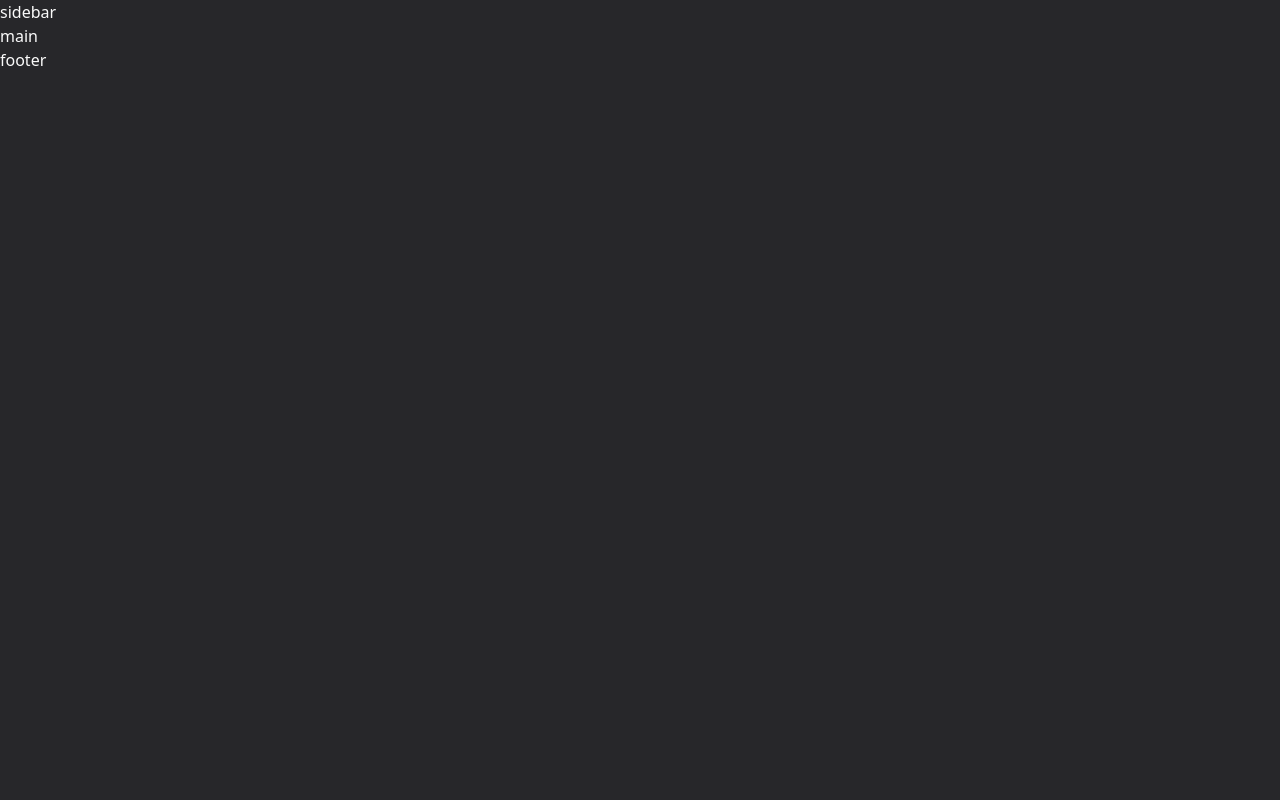
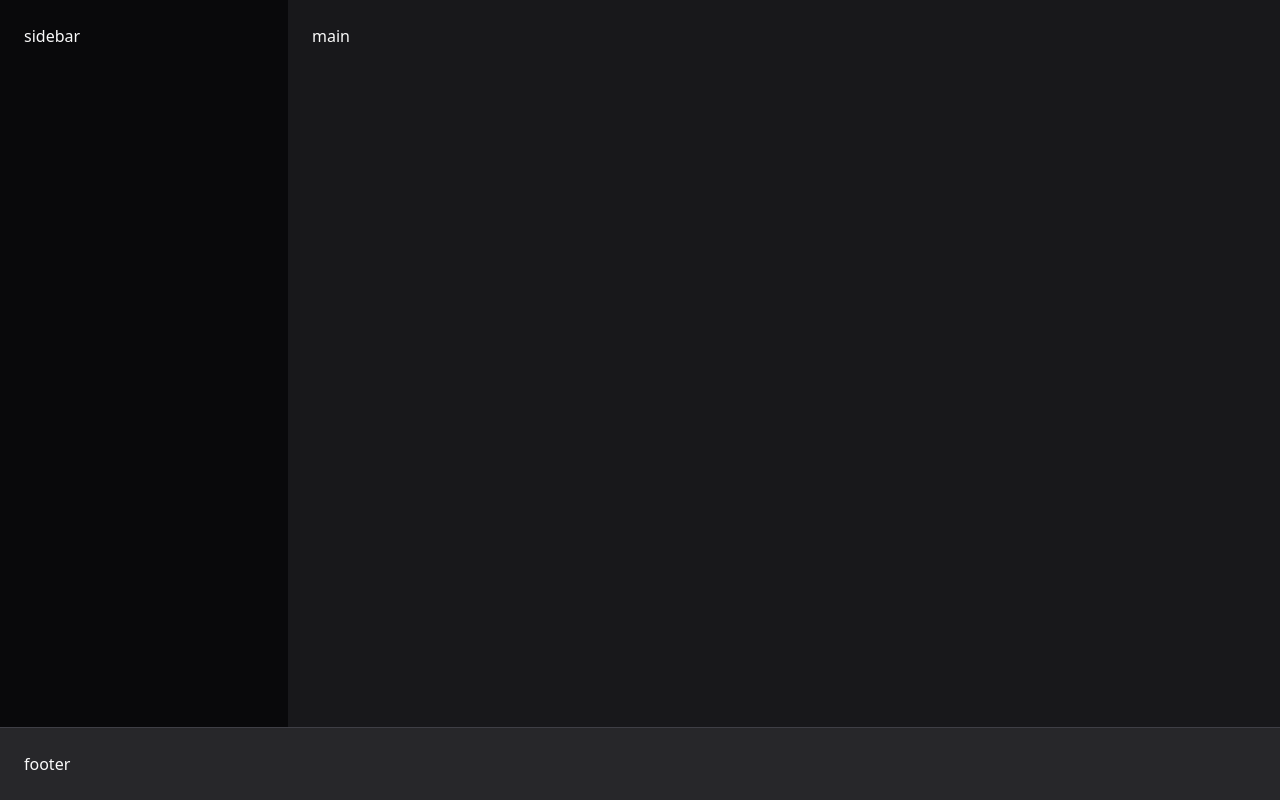
Before and after one commit to guilhermebarrosdev/tailwind-spotify, a Next.js app: page / in a window 1280 px wide. Built offline with nearby package versions, Linux system fonts and the light colour scheme.

Commit message:
:sparkles: Estrutura base do layout definida

```diff
--- a/src/app/layout.tsx
+++ b/src/app/layout.tsx
@@ -12,7 +12,7 @@
 }) {
   return (
     <html lang='pt-br'>
-      <body className='bg-zinc-800 text-zinc-50'>{children}</body>
+      <body className='bg-zinc-900 text-zinc-50'>{children}</body>
     </html>
   );
 }
--- a/src/app/page.tsx
+++ b/src/app/page.tsx
@@ -1,9 +1,13 @@
 export default function Home() {
   return (
-    <div>
-      <aside>sidebar</aside>
-      <main>main</main>
-      <footer>footer</footer>
+    <div className='h-screen flex flex-col'>
+      <div className='flex flex-1'>
+        <aside className='w-72 bg-zinc-950 p-6'>sidebar</aside>
+        <main className='flex-1 p-6'>main</main>
+      </div>
+      <footer className='bg-zinc-800 border-t border-zinc-700 p-6'>
+        footer
+      </footer>
     </div>
   );
 }
```
